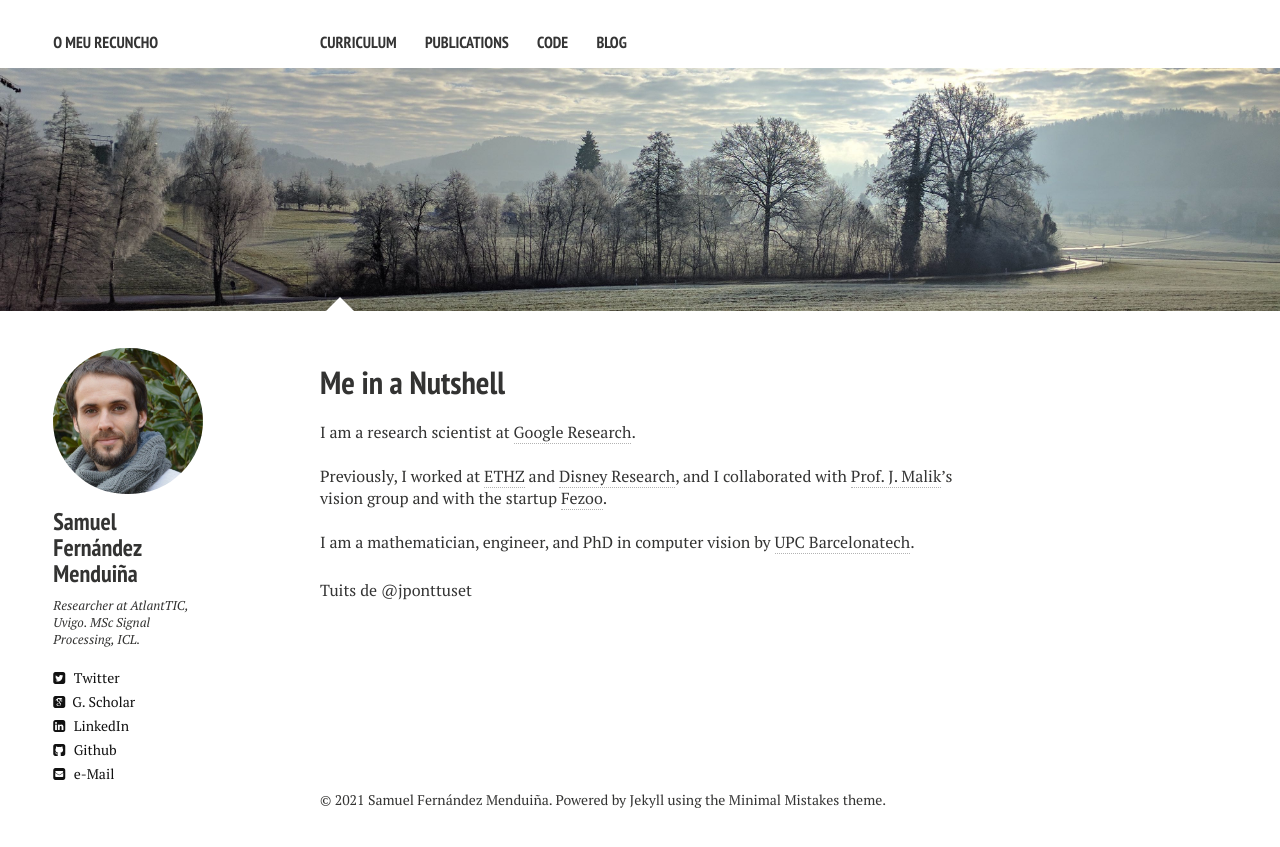
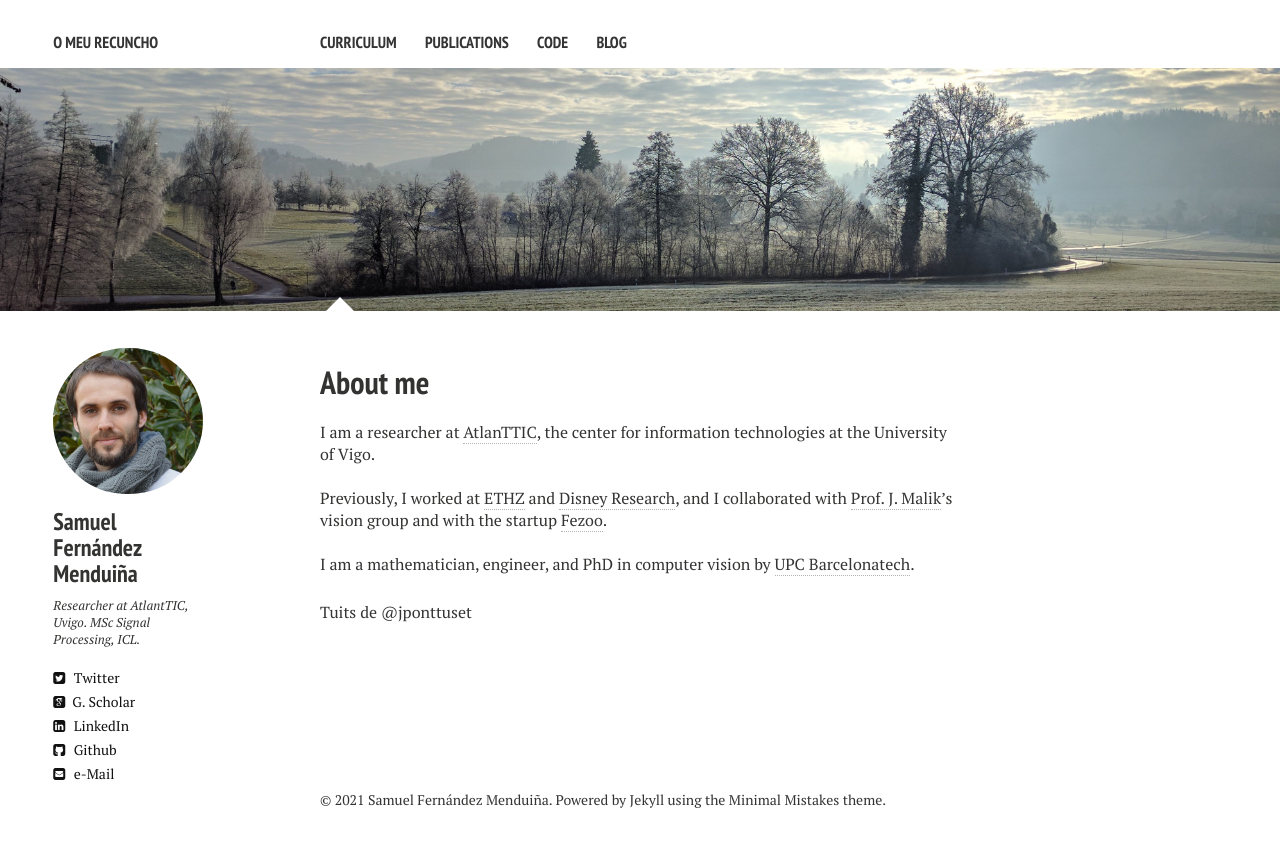
Before and after one commit to sf219/sfweb, a Jekyll site: the page built from index.md, in a window 1280 px wide. Shown: the top 847 px of the page. Built offline with Jekyll 4.4.1, drawn with Linux system fonts in a browser that asks for light colours; nearby versions of some CDN libraries; comment, search, counter and statistics services are not loaded.

Commit message:
Add files via upload

```diff
--- a/index.md
+++ b/index.md
@@ -1,13 +1,13 @@
 ---
 layout: home2
-title: Me in a Nutshell
-description: "Jordi Pont-Tuset's website"
+title: About me
+description: "Samuel Fernández Menduiña's website"
 tags: [Jekyll, theme, responsive, blog, template]
 image:
   feature: trees.jpg
 ---
 
-I am a research scientist at <a href="https://research.google.com" target="_blank">Google Research</a>.
+I am a researcher at <a href="https://atlanttic.uvigo.es/" target="_blank">AtlanTTIC</a>, the center for information technologies at the University of Vigo.
 
 <br />
 Previously, I worked at <a href="http://www.vision.ee.ethz.ch/index.en.html" target="_blank">ETHZ</a>
```
